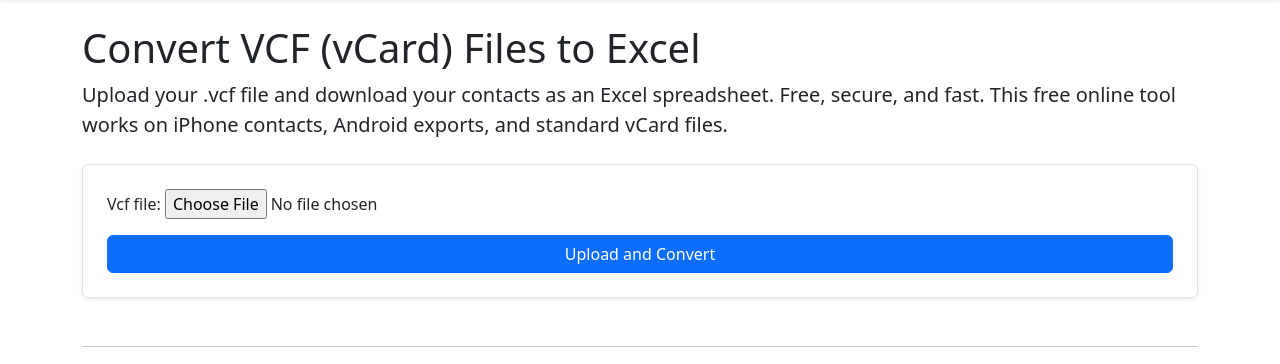
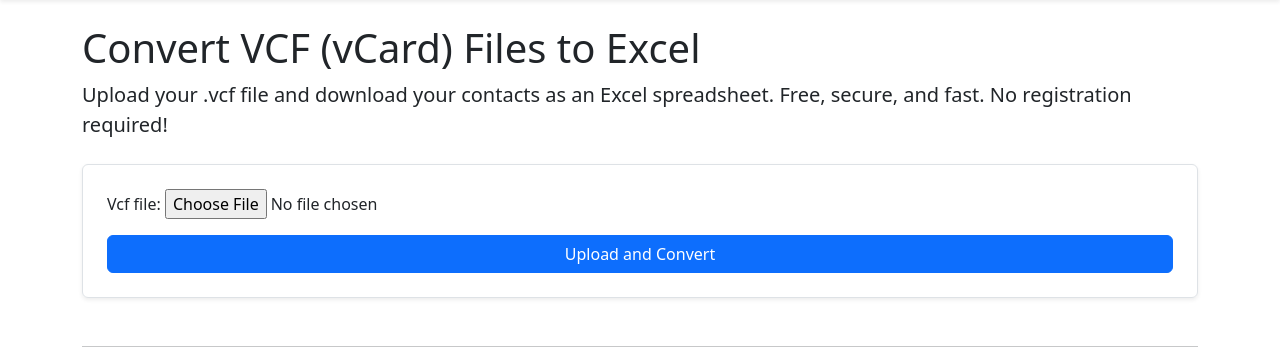
Before and after one commit to StepheeGee/iphone_contacts, a Django app: page / in a window 1280 px wide. Shown: the part 56-420 px from the top of the page. Run offline with Django 5.2, Linux system fonts and the light colour scheme.

Commit message:
added SEO

```diff
--- a/contacts/templates/contacts/upload.html
+++ b/contacts/templates/contacts/upload.html
@@ -5,7 +5,7 @@
 {% block content %}
 <h1>Convert VCF (vCard) Files to Excel</h1>
 <p class="lead">
-  Upload your .vcf file and download your contacts as an Excel spreadsheet. Free, secure, and fast. This free online tool works on iPhone contacts, Android exports, and standard vCard files.
+  Upload your .vcf file and download your contacts as an Excel spreadsheet. Free, secure, and fast. No registration required!
 </p>
 
   <form method="post" enctype="multipart/form-data" class="border p-4 rounded shadow-sm mt-4">
```
